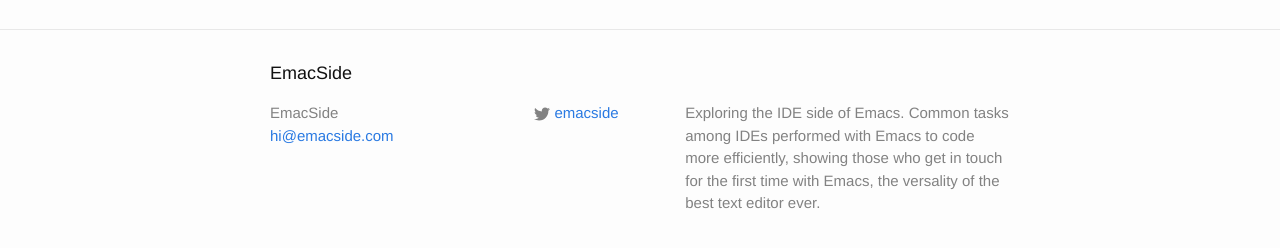
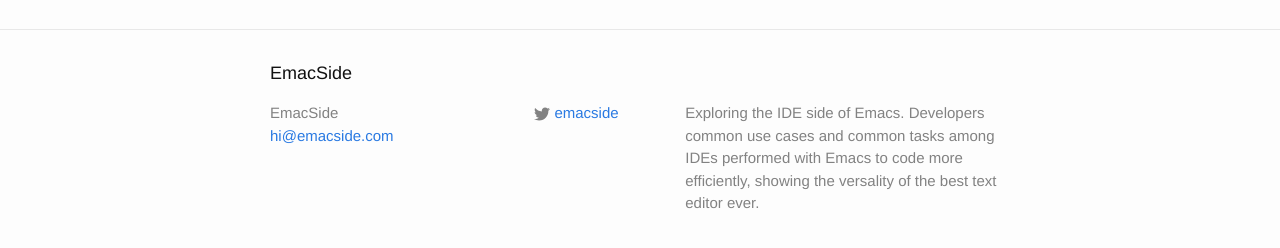
Before and after one commit to marcanuy/emacside.com, a Jekyll site: the page built from index.html, in a window 1280 px wide. Shown: the part 576-824 px from the top of the page. Built offline with Jekyll 4.4.1, drawn with Linux system fonts in a browser that asks for light colours; comment, search, counter and statistics services are not loaded.

Commit message:
Improving site description

```diff
--- a/_config.yml
+++ b/_config.yml
@@ -2,10 +2,10 @@
 title: EmacSide
 email: hi@emacside.com
 description: > # this means to ignore newlines until "baseurl:"
-  Exploring the IDE side of Emacs. Common tasks among IDEs
-  performed with Emacs to code more efficiently, showing
-  those who get in touch for the first time with Emacs,
-  the versality of the best text editor ever.
+  Exploring the IDE side of Emacs. Developers common use
+  cases and common tasks among IDEs performed with Emacs
+  to code more efficiently, showing the versality of the
+  best text editor ever.
 baseurl: ""
 url: "http://emacside.com"
 twitter_username: emacside
@@ -21,13 +21,13 @@
 
 tag:
   page:
-    dir: editor
+    dir: tag
     title: "%s features, in Emacs"
     header: "%s features, in Emacs"
     description: "How to do some of the %s cool tricks in Emacs"
     metadesc: "%s tasks equivalents in Emacs"
   index:
-    dir: editors
+    dir: tags
     title: ""
     header: ""
     description: ""
```
